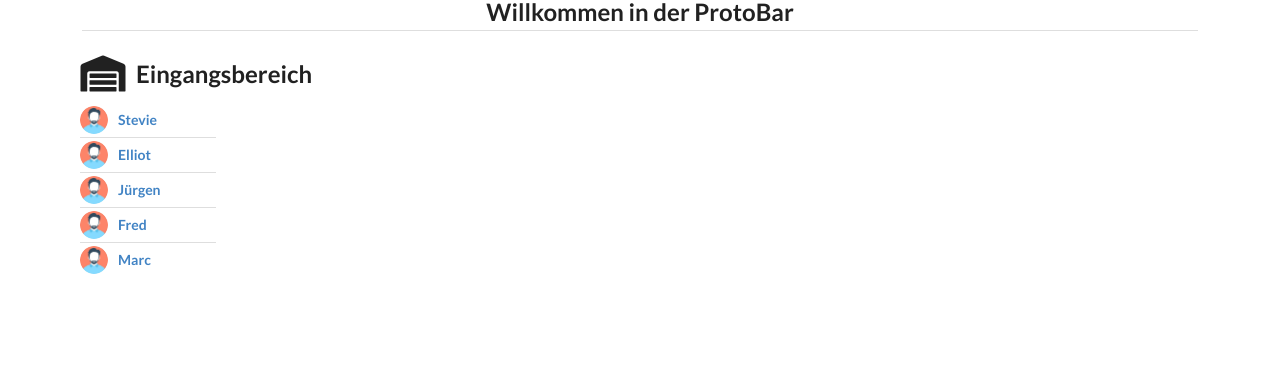
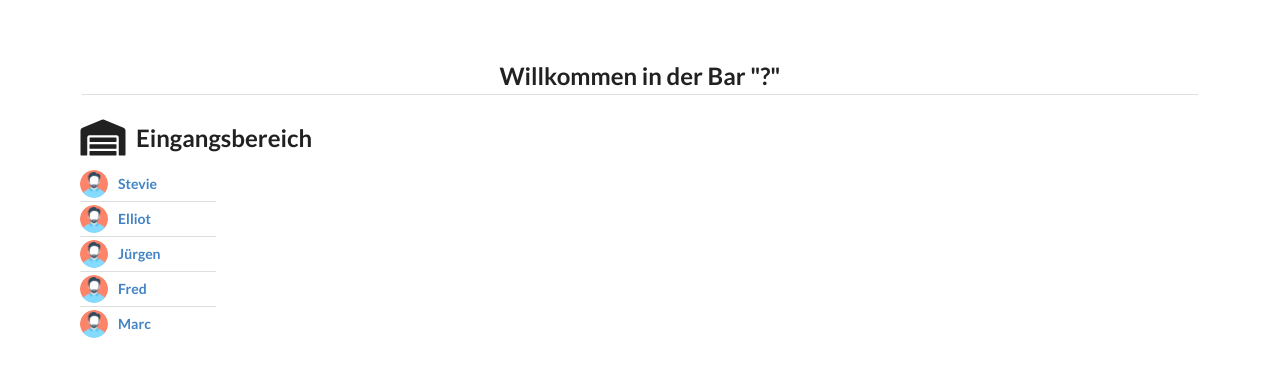
Before and after one commit to virtwirt/virtualbar, a website: page frontend/bar.html in a window 1280 px wide. Drawn offline with nearby package versions, Linux system fonts and the light colour scheme; no server answers.

Commit message:
Äußeres

```diff
--- a/frontend/bar.html
+++ b/frontend/bar.html
@@ -8,10 +8,10 @@
 		<script src="lib/bar.js"></script>
 	</head>
 	<body>
-	<div class="ui centered grid">
+	<div class="ui centered grid" style="margin-top: 50px;">
 		<div class="fourteen wide column">
 			<h2 class="ui dividing centered header">
-			  Willkommen in der ProtoBar
+				Willkommen in der Bar "?"
 			</h2>
 		</div>
 		<div class="two column centered row">
```
Also changed, not shown: frontend/barliste.html (+1 -1 lines), frontend/index.html (+1 -1 lines).
